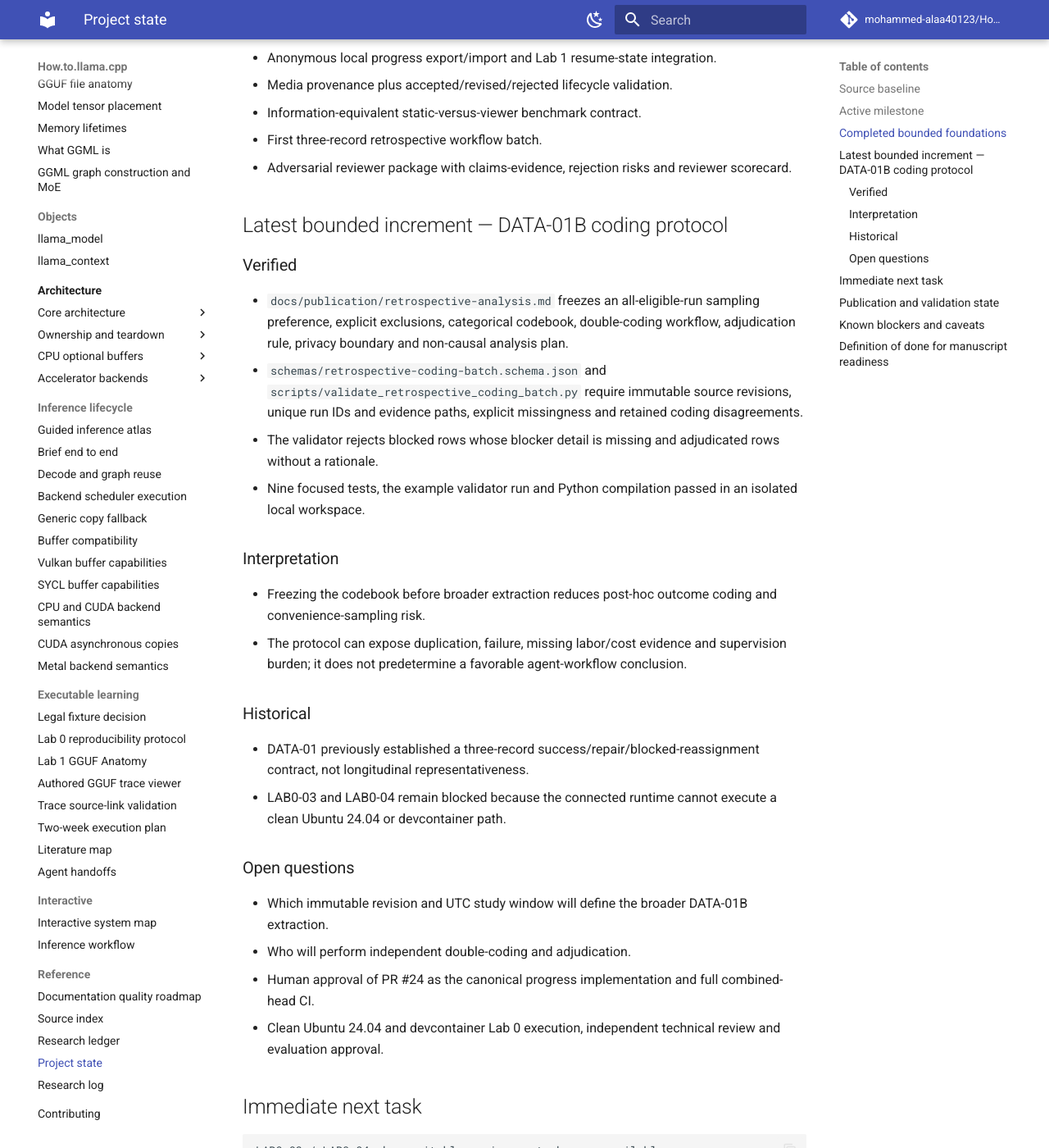
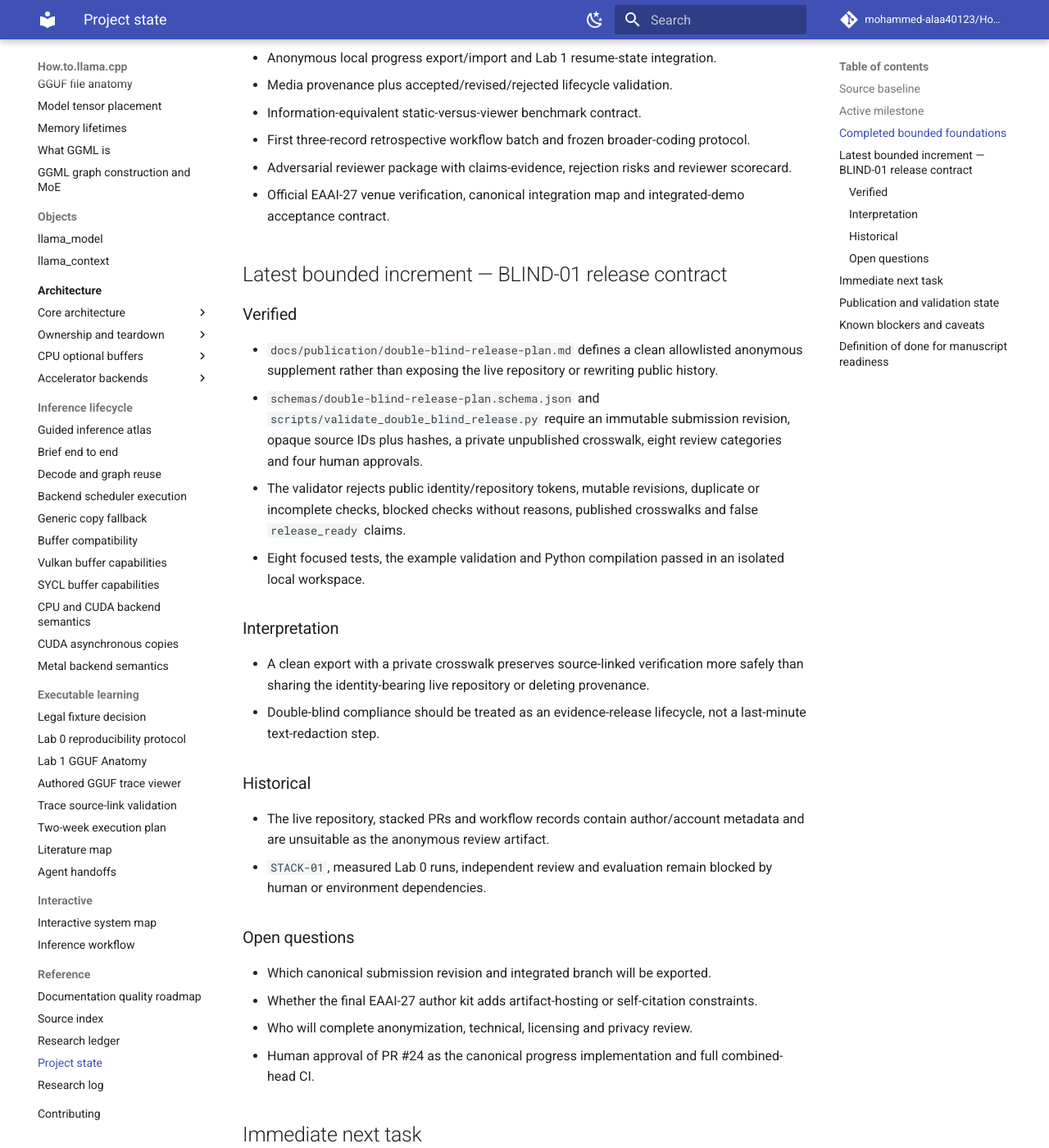
Before and after one commit to mohammed-alaa40123/How.to.llama.cpp, an MkDocs documentation site: the page built from docs/reference/project-state.md, in a window 1280 px wide and 1400 px high, scrolled down 851 px. Shown: the whole window at 82% size. Built offline with MkDocs 1.6.1 and Material for MkDocs 9.7.7, drawn with Linux system fonts in a browser that asks for light colours; comment, search, counter and statistics services are not loaded; some of the changed text lies outside the part shown.

Commit message:
Update project state for BLIND-01

````diff
--- a/docs/reference/project-state.md
+++ b/docs/reference/project-state.md
@@ -24,52 +24,53 @@ Read this file after the root README on every run. It is the compact checkpoint
 - Anonymous local progress export/import and Lab 1 resume-state integration.
 - Media provenance plus accepted/revised/rejected lifecycle validation.
 - Information-equivalent static-versus-viewer benchmark contract.
-- First three-record retrospective workflow batch.
+- First three-record retrospective workflow batch and frozen broader-coding protocol.
 - Adversarial reviewer package with claims-evidence, rejection risks and reviewer scorecard.
+- Official EAAI-27 venue verification, canonical integration map and integrated-demo acceptance contract.
 
-## Latest bounded increment — DATA-01B coding protocol
+## Latest bounded increment — BLIND-01 release contract
 
 ### Verified
 
-- `docs/publication/retrospective-analysis.md` freezes an all-eligible-run sampling preference, explicit exclusions, categorical codebook, double-coding workflow, adjudication rule, privacy boundary and non-causal analysis plan.
-- `schemas/retrospective-coding-batch.schema.json` and `scripts/validate_retrospective_coding_batch.py` require immutable source revisions, unique run IDs and evidence paths, explicit missingness and retained coding disagreements.
-- The validator rejects blocked rows whose blocker detail is missing and adjudicated rows without a rationale.
-- Nine focused tests, the example validator run and Python compilation passed in an isolated local workspace.
+- `docs/publication/double-blind-release-plan.md` defines a clean allowlisted anonymous supplement rather than exposing the live repository or rewriting public history.
+- `schemas/double-blind-release-plan.schema.json` and `scripts/validate_double_blind_release.py` require an immutable submission revision, opaque source IDs plus hashes, a private unpublished crosswalk, eight review categories and four human approvals.
+- The validator rejects public identity/repository tokens, mutable revisions, duplicate or incomplete checks, blocked checks without reasons, published crosswalks and false `release_ready` claims.
+- Eight focused tests, the example validation and Python compilation passed in an isolated local workspace.
 
 ### Interpretation
 
-- Freezing the codebook before broader extraction reduces post-hoc outcome coding and convenience-sampling risk.
-- The protocol can expose duplication, failure, missing labor/cost evidence and supervision burden; it does not predetermine a favorable agent-workflow conclusion.
+- A clean export with a private crosswalk preserves source-linked verification more safely than sharing the identity-bearing live repository or deleting provenance.
+- Double-blind compliance should be treated as an evidence-release lifecycle, not a last-minute text-redaction step.
 
 ### Historical
 
-- DATA-01 previously established a three-record success/repair/blocked-reassignment contract, not longitudinal representativeness.
-- LAB0-03 and LAB0-04 remain blocked because the connected runtime cannot execute a clean Ubuntu 24.04 or devcontainer path.
+- The live repository, stacked PRs and workflow records contain author/account metadata and are unsuitable as the anonymous review artifact.
+- `STACK-01`, measured Lab 0 runs, independent review and evaluation remain blocked by human or environment dependencies.
 
 ### Open questions
 
-- Which immutable revision and UTC study window will define the broader DATA-01B extraction.
-- Who will perform independent double-coding and adjudication.
+- Which canonical submission revision and integrated branch will be exported.
+- Whether the final EAAI-27 author kit adds artifact-hosting or self-citation constraints.
+- Who will complete anonymization, technical, licensing and privacy review.
 - Human approval of PR #24 as the canonical progress implementation and full combined-head CI.
-- Clean Ubuntu 24.04 and devcontainer Lab 0 execution, independent technical review and evaluation approval.
 
 ## Immediate next task
 
 ```text
-LAB0-03 / LAB0-04 when suitable environments become available
-  → otherwise freeze the DATA-01B study window at one immutable revision
-  → extract every eligible durable run or declare a systematic interval in advance
-  → validate all rows
-  → obtain independent double-coding and retain disagreements
-  → adjudicate without overwriting the original codes
-  → keep STACK-01 human approval and canonical branch execution as the integration gate
+return to STACK-01 when the canonical progress/merge choice is approved
+  → create one combined integration branch
+  → run complete Documentation CI
+  → execute DEMO-01 and measured LAB0-03/LAB0-04 when environments exist
+otherwise
+  → design DOC-AUDIT-01 with a predefined sampling protocol
+  → do not expand broad learner-facing features
 ```
 
 ## Publication and validation state
 
 - `docs/publication/orchestrator-state.md` remains authoritative.
-- `docs/publication/evidence-backlog.md` records DATA-01B as in progress: the protocol and validator exist, but broader extraction and independent review do not.
-- Passing component CI establishes bounded contracts only; it does not establish combined deployability, learner benefit, native execution, longitudinal representativeness or independent correctness.
+- `docs/publication/evidence-backlog.md` records `BLIND-01` as in progress: the release contract exists, but no anonymous bundle or final review exists.
+- Passing component CI establishes bounded contracts only; it does not establish combined deployability, learner benefit, native execution, longitudinal representativeness, independent correctness or anonymous-release readiness.
 - No participant data, telemetry, authenticated sync, restricted model weights, paid generation or manuscript prose were introduced.
 
 ## Known blockers and caveats
@@ -80,7 +81,7 @@ LAB0-03 / LAB0-04 when suitable environments become available
 - no independent llama.cpp/GGML technical reviewer;
 - no independent DATA-01B coder or approved retrospective study window;
 - no approved evaluation/ethics pathway;
-- authority-state updates from official venue and retrospective side branches still require reconciliation;
+- no materialized anonymous artifact, identity scan, final license/accessibility review or release approvals;
 - Pages verification applies only after canonical integration reaches `main` and deploys.
 
 ## Definition of done for manuscript readiness
@@ -92,4 +93,4 @@ LAB0-03 / LAB0-04 when suitable environments become available
 - independent technical correctness review;
 - approved and completed evaluation pathway;
 - resolved fatal reviewer concerns;
-- verified current venue requirements.
+- verified current venue requirements and reviewed anonymous artifact-release path.
````
Also changed, not shown: other parts of docs/reference/project-state.md (+1 -1 lines).
